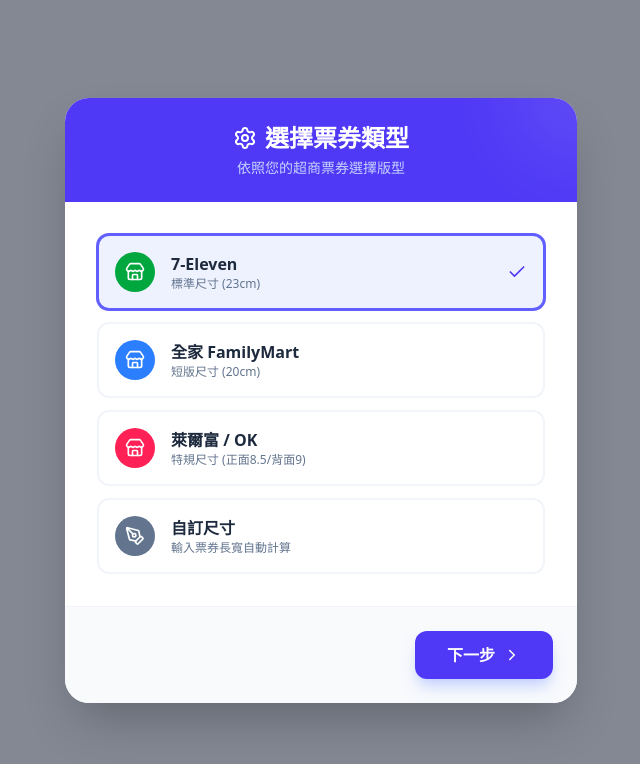
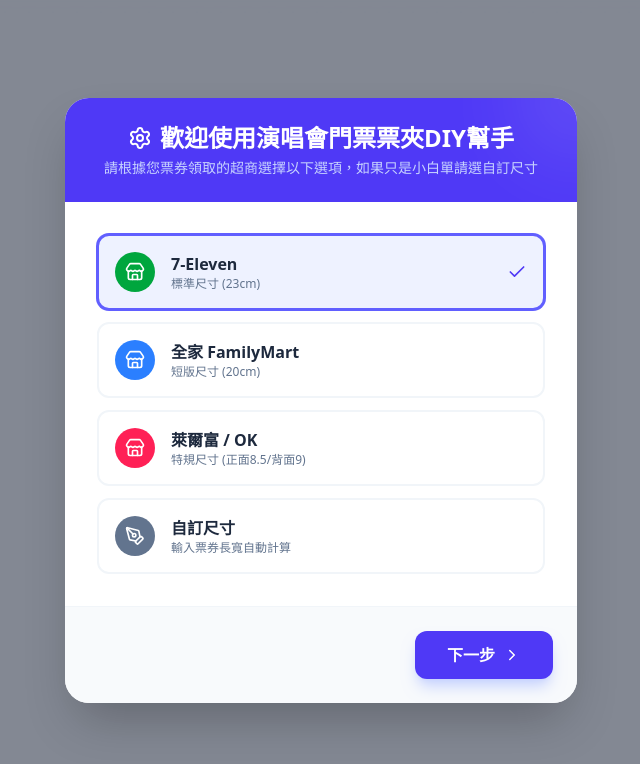
Before and after one commit to gptshainguse-afk/ticket-holder-app, a React (Vite) app: page / in a window 1280 px wide. Shown: the top 764 px of the page, without its empty margins (319-959 px from the left). Built offline with nearby package versions, Linux system fonts and the light colour scheme.

Commit message:
Update App.jsx

```diff
--- a/src/App.jsx
+++ b/src/App.jsx
@@ -182,12 +182,12 @@
             <div className="absolute top-0 right-0 w-32 h-32 bg-white/10 rounded-full blur-2xl -translate-y-1/2 translate-x-1/2"></div>
             <h2 className="text-2xl font-bold flex items-center justify-center gap-2 relative z-10">
                 {step === 1.5 ? <Ruler size={24} /> : <Settings size={24} />}
-                {step === 1 && '選擇票券類型'}
+                {step === 1 && '歡迎使用演唱會門票票夾DIY幫手'}
                 {step === 1.5 && '輸入票券尺寸'}
                 {step === 2 && '卡扣設定'}
             </h2>
             <p className="text-indigo-200 text-sm mt-1 relative z-10">
-                {step === 1 && '依照您的超商票券選擇版型'}
+                {step === 1 && '請根據您票券領取的超商選擇以下選項，如果只是小白單請選自訂尺寸'}
                 {step === 1.5 && '請測量您手中的票券實際長寬'}
                 {step === 2 && '選擇是否製作上方扣子'}
             </p>
@@ -1029,7 +1029,7 @@
             <Scissors className="w-10 h-10 text-indigo-600" />
           </div>
           <h1 className="text-4xl md:text-5xl font-black text-transparent bg-clip-text bg-gradient-to-r from-indigo-600 to-violet-600 tracking-tight">
-            演唱會票夾 DIY 專業版
+            演唱會票夾 DIY 小助手
           </h1>
 
           <div className="mt-4 flex flex-col items-center justify-center gap-1">
```
